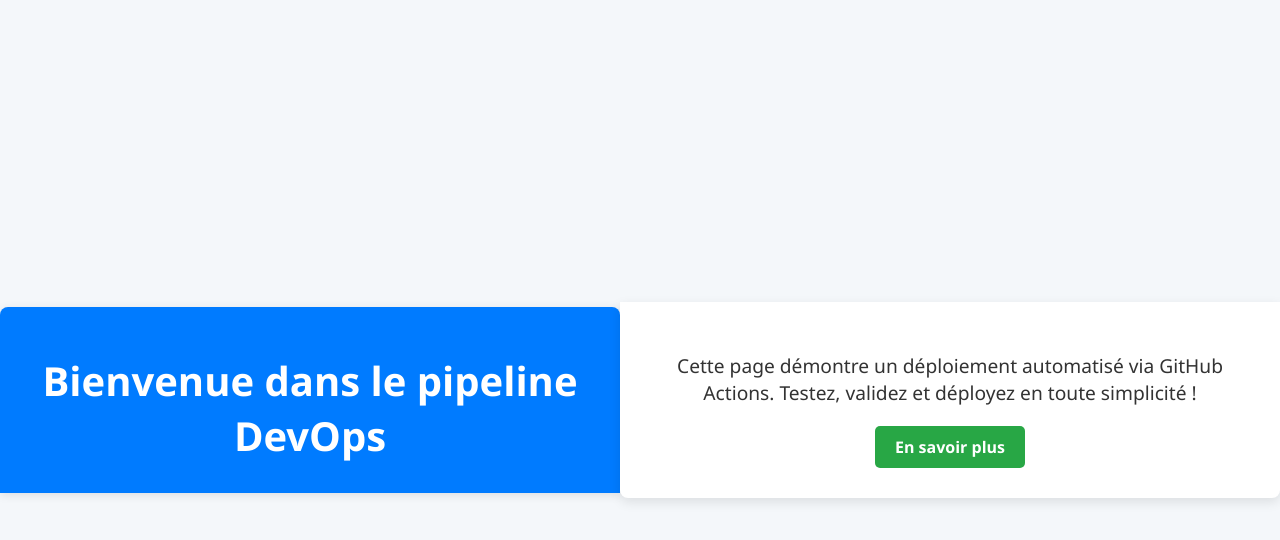
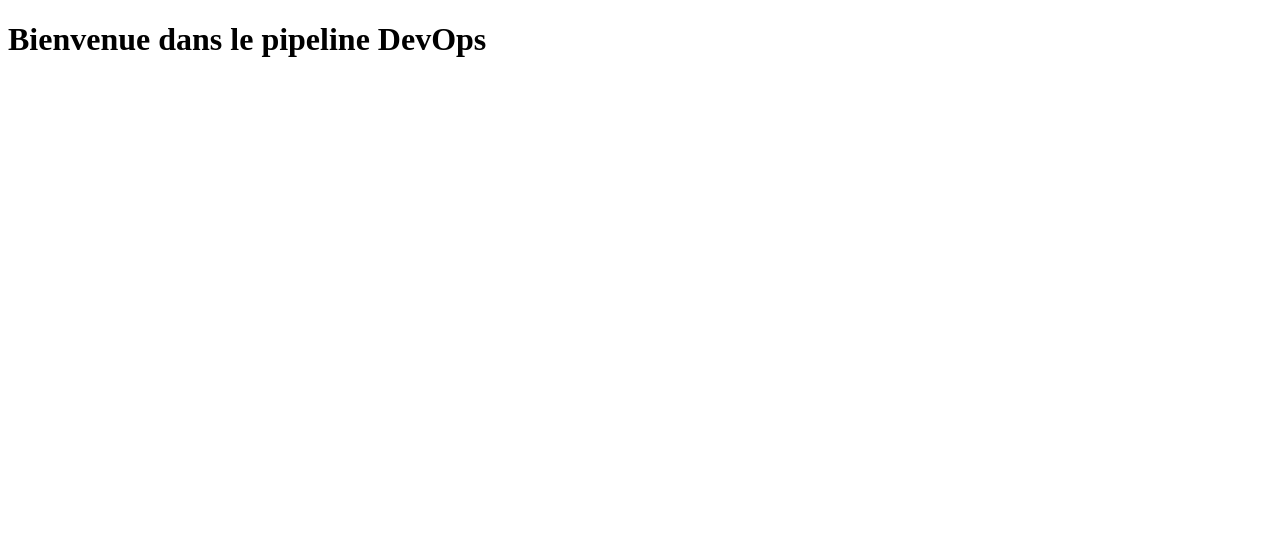
Before and after one commit to Goldenk237/demo-devops, a plain HTML site: page index.html in a window 1280 px wide. Drawn offline with Linux system fonts and the light colour scheme.

Commit message:
Update index.html

```diff
--- a/index.html
+++ b/index.html
@@ -1,67 +1,9 @@
 <!DOCTYPE html>
-<html lang="fr">
+<html>
 <head>
-    <meta charset="UTF-8">
-    <meta name="viewport" content="width=device-width, initial-scale=1.0">
-    <title>Test DevOps</title>
-    <style>
-        body {
-            font-family: 'Segoe UI', Tahoma, Geneva, Verdana, sans-serif;
-            background-color: #f4f7fa;
-            color: #333;
-            margin: 0;
-            padding: 0;
-            display: flex;
-            justify-content: center;
-            align-items: center;
-            height: 100vh;
-            text-align: center;
-        }
-        header {
-            background-color: #007bff;
-            color: white;
-            padding: 20px;
-            border-radius: 8px 8px 0 0;
-            box-shadow: 0 2px 10px rgba(0, 0, 0, 0.1);
-        }
-        main {
-            background-color: white;
-            padding: 30px;
-            border-radius: 0 0 8px 8px;
-            box-shadow: 0 4px 12px rgba(0, 0, 0, 0.1);
-            max-width: 600px;
-            width: 100%;
-        }
-        h1 {
-            font-size: 2.5em;
-            margin-bottom: 10px;
-        }
-        p {
-            font-size: 1.2em;
-            margin-bottom: 20px;
-        }
-        .btn {
-            display: inline-block;
-            background-color: #28a745;
-            color: white;
-            padding: 10px 20px;
-            text-decoration: none;
-            border-radius: 5px;
-            font-weight: bold;
-            transition: background-color 0.3s;
-        }
-        .btn:hover {
-            background-color: #218838;
-        }
-    </style>
+<title>Test DevOps</title>
 </head>
 <body>
-    <header>
-        <h1>Bienvenue dans le pipeline DevOps</h1>
-    </header>
-    <main>
-        <p>Cette page démontre un déploiement automatisé via GitHub Actions. Testez, validez et déployez en toute simplicité !</p>
-        <a href="#" class="btn">En savoir plus</a>
-    </main>
+<h1>Bienvenue dans le pipeline DevOps</h1>
 </body>
 </html>
```
